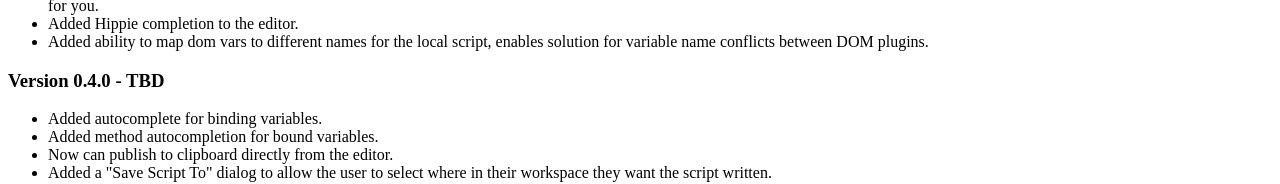
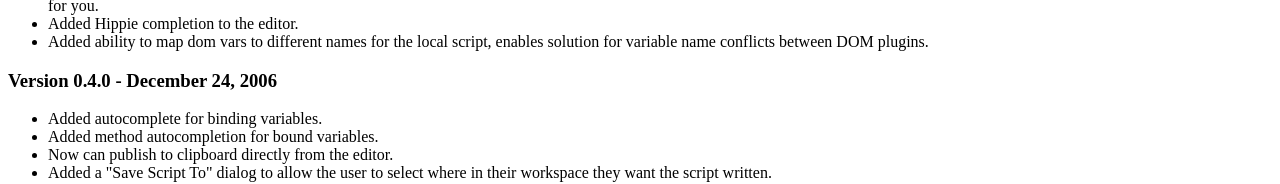
Before and after one commit to fmjrey/Groovy-Monkey, a plain HTML site: page net.sf.groovyMonkey.help/html/noteworthy.html in a window 1280 px wide. Shown: the part 494-678 px from the top of the page. Drawn offline with Linux system fonts and the light colour scheme.

Commit message:
git-svn-id: https://groovy-monkey.svn.sourceforge.net/svnroot/groovy-monkey/trunk@304 b4b37a63-7f15-0410-b854-ca377d9cf445

```diff
--- a/net.sf.groovyMonkey.help/html/noteworthy.html
+++ b/net.sf.groovyMonkey.help/html/noteworthy.html
@@ -35,7 +35,7 @@
 <li>Added ability to map dom vars to different names for the local script, enables solution for variable name conflicts between DOM plugins.</li>
 </ul>
 
-<h3>Version 0.4.0 - TBD</h3>
+<h3>Version 0.4.0 - December 24, 2006</h3>
 <ul>
 <li>Added autocomplete for binding variables.</li>
 <li>Added method autocompletion for bound variables.</li>
```
